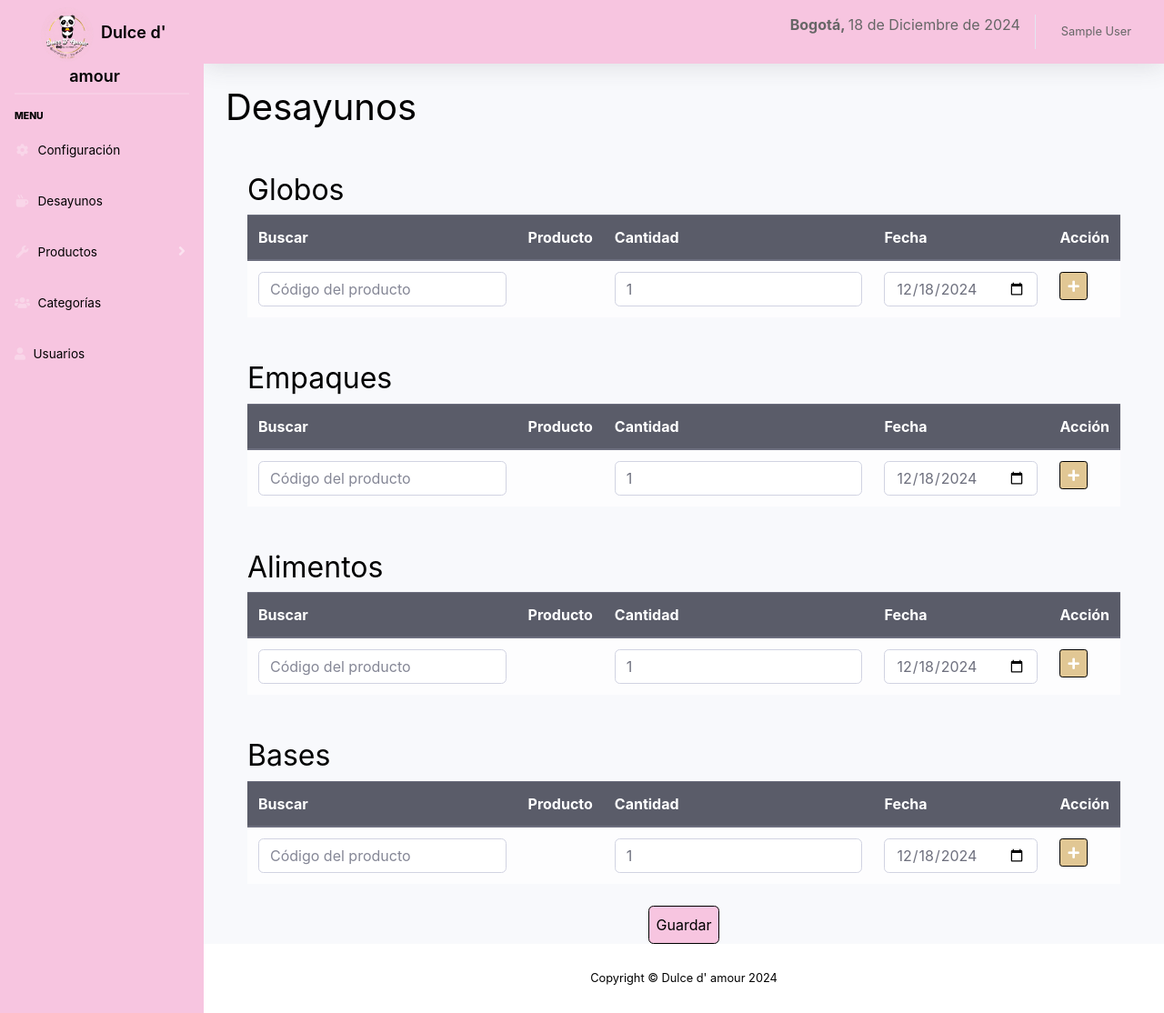
After one commit to Manuel22-N/dulcedamor, a Django app: page /desayunos/ in a window 1280 px wide. The commit adds this page. Shown: the whole page at 91% size. Run offline with Django 5.2, Linux system fonts and the light colour scheme; the visitor is signed in with stand-in values (Sample User, id 1); some libraries are stand-ins or nearby versions.

Commit message:
Añadida sección:desayunos

```diff
--- a/dulcedamor/settings.py
+++ b/dulcedamor/settings.py
@@ -85,11 +85,11 @@ WSGI_APPLICATION = 'dulcedamor.wsgi.application'
 DATABASES = {
     'default': {
         'ENGINE': 'django.db.backends.mysql',  # Usamos MySQL
-        'NAME': 'inventario_dulce',                # Nombre de la base de datos
+        'NAME': 'dbdulcedamor',                # Nombre de la base de datos
         'USER': 'root',                        # Usuario de MySQL
-        'PASSWORD': '123456',                # Contraseña de MySQL
+        'PASSWORD': 'Mrvg2906',                # Contraseña de MySQL
         'HOST': 'localhost',                   # Generalmente es localhost
-        'PORT': '33065',                        # El puerto por defecto para MySQL
+        'PORT': '3306',                        # El puerto por defecto para MySQL
     }
 }
 
--- a/dulcedamor/urls.py
+++ b/dulcedamor/urls.py
@@ -26,21 +26,23 @@ from dulcedamor.views.productos import productos
 from dulcedamor.views.actualizar_producto import actualizar_producto
 from django.conf import settings
 from django.conf.urls.static import static
-from django.conf import settings
+from dulcedamor.views.desayunos_views import desayunos, buscar_producto, guardar_desayuno
 
 urlpatterns = [
     path('admin/', admin.site.urls),
     path('users/', include('users.urls')),
     path('dashboard/', dashboard_view, name='dashboard'),
     path('dashboard/configuration/', configuration_view, name='configuration'),
-    # Rutas para gestionar usuarios
     path('gestionar-usuarios/', gestionar_usuarios, name='gestionar_usuarios'),
     path('gestionar-usuarios/editar/<int:usuario_id>/', editar_usuario, name='editar_usuario'),
     path('categorias/', categorias, name='categorias'),
     path('editar-categoria/<int:id>/', editar_categorias, name='editar_categorias'),
     path('nuevo-producto/', nuevo_producto, name='nuevo_producto'),
-    path('productos/',productos, name='productos'),
+    path('productos/', productos, name='productos'),
     path('actualizar-producto/<int:id>/', actualizar_producto, name='actualizar_producto'),
+    path('desayunos/', desayunos, name='desayunos'),
+    path('desayunos/buscar_producto/<str:codigo>/', buscar_producto, name='buscar_producto'),
+    path('desayunos/guardar/', guardar_desayuno, name='guardar_desayuno'),
 ]
 
 if settings.DEBUG:
--- /dev/null
+++ b/dulcedamor/views/desayunos_views.py
@@ -0,0 +1,63 @@
+import json
+from django.shortcuts import render
+from django.http import JsonResponse
+from django.contrib.auth.decorators import login_required
+from users.models import Producto
+from django.db import transaction
+
+# Vista para renderizar la página de desayunos
+@login_required(login_url='user_login')
+def desayunos(request):
+    return render(request, 'desayunos.html')
+
+# --- Función para buscar producto por código ---
+@login_required(login_url='user_login')
+def buscar_producto(request, codigo):
+    try:
+        producto = Producto.objects.get(codigo=codigo, estado="activo")
+        return JsonResponse({"success": True, "nombre": producto.nombre})
+    except Producto.DoesNotExist:
+        return JsonResponse({"success": False, "error": "Producto no encontrado"})
+
+# --- Función para guardar los productos y descontar stock ---
+@login_required(login_url='user_login')
+@transaction.atomic
+def guardar_desayuno(request):
+    if request.method == "POST":
+        try:
+            productos = json.loads(request.body).get('productos', [])
+            if not productos:
+                return JsonResponse({"success": False, "mensaje": "No se han agregado productos en ninguna tabla."})
+
+            # Validar stock de todos los productos antes de descontar
+            productos_insuficientes = []
+            for item in productos:
+                codigo = item.get("codigo")
+                cantidad = item.get("cantidad")
+
+                try:
+                    producto = Producto.objects.get(codigo=codigo, estado="activo")
+                    if producto.stock < cantidad:
+                        productos_insuficientes.append(f"{codigo} (stock disponible: {producto.stock}, solicitado: {cantidad})")
+                except Producto.DoesNotExist:
+                    productos_insuficientes.append(f"{codigo} (no existe)")
+
+            # Si hay productos con problemas, abortar la operación
+            if productos_insuficientes:
+                mensaje_error = "No se pudo realizar la operación. Los siguientes productos tienen problemas: " + ", ".join(productos_insuficientes)
+                return JsonResponse({"success": False, "mensaje": mensaje_error})
+
+            # Realizar el descuento si todo está en orden
+            for item in productos:
+                codigo = item.get("codigo")
+                cantidad = item.get("cantidad")
+                producto = Producto.objects.get(codigo=codigo, estado="activo")
+                producto.stock -= cantidad
+                producto.save()
+
+            return JsonResponse({"success": True, "mensaje": "Operación exitosa. Los productos fueron descontados del inventario."})
+
+        except json.JSONDecodeError:
+            return JsonResponse({"success": False, "mensaje": "Datos mal formateados."})
+
+    return JsonResponse({"success": False, "mensaje": "Método no permitido."})
--- /dev/null
+++ b/static/js/desayunos.js
@@ -0,0 +1,145 @@
+document.addEventListener("DOMContentLoaded", function () {
+    // Establecer la fecha actual en todos los campos de fecha
+    const fechaInputs = document.querySelectorAll('.fecha_actual');
+    const today = new Date().toISOString().split("T")[0];
+    fechaInputs.forEach(input => input.value = today);
+
+    // Delegación de eventos para manejar la búsqueda de productos
+    document.querySelectorAll('#tbl_globos, #tbl_empaques, #tbl_alimentos, #tbl_bases').forEach(tabla => {
+        tabla.querySelector('tbody').addEventListener('input', function (event) {
+            if (event.target.classList.contains('buscar_producto')) {
+                const input = event.target;
+                const tabla = input.getAttribute("data-tabla");
+                const codigo = input.value;
+                const productoNombre = input.closest('tr').querySelector('.producto_nombre');
+
+                if (codigo) {
+                    fetch(`/desayunos/buscar_producto/${codigo}/`)
+                        .then(response => response.json())
+                        .then(data => {
+                            if (data.success) {
+                                productoNombre.textContent = data.nombre;
+                            } else {
+                                productoNombre.textContent = "Producto no encontrado";
+                            }
+                        })
+                        .catch(error => console.error("Error:", error));
+                } else {
+                    productoNombre.textContent = "";
+                }
+            }
+        });
+    });
+
+    // Función para agregar una nueva fila
+    document.querySelectorAll('.agregar_fila').forEach(function (button) {
+        button.addEventListener('click', function () {
+            let tabla = this.dataset.tabla;
+            let filaNueva = document.createElement('tr');
+
+            // Crear la nueva fila con los mismos campos
+            filaNueva.innerHTML = `
+                <td><input type="text" class="form-control buscar_producto" data-tabla="${tabla}" placeholder="Código del producto"></td>
+                <td><span class="producto_nombre"></span></td>
+                <td><input type="number" class="form-control cantidad_producto" value="1" min="1" step="1"></td>
+                <td><input type="date" class="form-control fecha_actual" value="${today}"></td>
+                <td><button type="button" class="btn btn-danger btn-sm eliminar_fila"><i class="fas fa-trash"></i></button></td>
+            `;
+
+            // Agregar la nueva fila a la tabla correspondiente
+            document.querySelector(`#tbl_${tabla} tbody`).appendChild(filaNueva);
+
+            // Event listener para eliminar la fila
+            filaNueva.querySelector('.eliminar_fila').addEventListener('click', function () {
+                filaNueva.remove();
+            });
+        });
+    });
+
+    // --- Evento para guardar el desayuno ---
+    document.getElementById("guardar_desayuno").addEventListener("click", function () {
+        const tablas = ["globos", "empaques", "alimentos", "bases"];
+        let datos = [];
+
+        tablas.forEach(tabla => {
+            const filas = document.querySelectorAll(`#tbl_${tabla} tbody tr`);
+            filas.forEach(fila => {
+                const codigo = fila.querySelector(".buscar_producto").value.trim();
+                const cantidad = parseInt(fila.querySelector(".cantidad_producto").value, 10);
+                if (codigo && cantidad > 0) {
+                    datos.push({ tabla, codigo, cantidad });
+                }
+            });
+        });
+
+        if (datos.length === 0) {
+            mostrarMensaje("warning", "No se han agregado productos en ninguna tabla.");
+            return;
+        }
+
+        // Enviar los datos al backend
+        fetch("/desayunos/guardar/", {
+            method: "POST",
+            headers: {
+                "Content-Type": "application/json",
+                "X-CSRFToken": getCookie("csrftoken"),
+            },
+            body: JSON.stringify({ productos: datos }),
+        })
+            .then(response => response.json())
+            .then(data => {
+                const messageContainer = document.getElementById("message-container");
+                messageContainer.innerHTML = ""; // Limpiar mensajes previos
+
+                const message = document.createElement("div");
+                message.classList.add("alert", "mt-3"); // Estilo básico del mensaje
+                if (data.success) {
+                    message.classList.add("alert-success");
+                    message.textContent = data.mensaje;
+
+                    // Si la operación fue exitosa, limpiar las tablas
+                    tablas.forEach(tabla => {
+                        const tbody = document.querySelector(`#tbl_${tabla} tbody`);
+                        tbody.querySelectorAll("tr:not(:first-child)").forEach(fila => fila.remove());
+                    });
+                } else {
+                    message.classList.add("alert-danger");
+                    message.textContent = data.mensaje; // Mostrar el mensaje de error detallado
+                }
+
+                messageContainer.appendChild(message);
+
+                // Eliminar el mensaje después de 5 segundos
+                setTimeout(() => {
+                    message.remove();
+                }, 20000);
+            })
+            .catch(error => {
+                mostrarMensaje("error", "Ocurrió un error al guardar los datos.");
+                console.error("Error:", error);
+            });
+    });
+
+    // Función para mostrar mensajes en el contenedor
+    function mostrarMensaje(tipo, mensaje) {
+        const container = document.getElementById("message-container");
+        const colores = { success: "alert-success", error: "alert-danger", warning: "alert-warning" };
+        container.innerHTML = `<div class="alert ${colores[tipo]}">${mensaje}</div>`;
+    }
+
+    // Función para obtener el CSRF token
+    function getCookie(name) {
+        let cookieValue = null;
+        if (document.cookie && document.cookie !== "") {
+            const cookies = document.cookie.split(";");
+            for (let i = 0; i < cookies.length; i++) {
+                const cookie = cookies[i].trim();
+                if (cookie.substring(0, name.length + 1) === name + "=") {
+                    cookieValue = decodeURIComponent(cookie.substring(name.length + 1));
+                    break;
+                }
+            }
+        }
+        return cookieValue;
+    }
+});
--- /dev/null
+++ b/templates/desayunos.html
@@ -0,0 +1,134 @@
+{% extends 'base.html' %}
+
+{% load static %}
+
+{% block title %}Desayunos{% endblock %}
+
+{% block content %}
+
+<h1>Desayunos</h1>
+
+<!-- Tabla Globos -->
+<div class="container mt-5">
+    <table class="table table-light" id="tbl_globos">
+        <h2>Globos</h2>
+        <thead class="thead-dark">
+            <tr>
+                <th>Buscar</th>
+                <th>Producto</th>
+                <th>Cantidad</th>
+                <th>Fecha</th>
+                <th>Acción</th>
+            </tr>
+        </thead>
+        <tbody>
+            <tr>
+                <td><input type="text" class="form-control buscar_producto" data-tabla="globos" placeholder="Código del producto"></td>
+                <td><span class="producto_nombre"></span></td>
+                <td><input type="number" class="form-control cantidad_producto" value="1" min="1" step="1"></td>
+                <td><input type="date" class="form-control fecha_actual" value=""></td>
+                <td>
+                    <button type="button" class="btn btn-success btn-sm agregar_fila" data-tabla="globos">
+                        <i class="fas fa-plus"></i>
+                    </button>
+                </td>
+            </tr>
+        </tbody>
+    </table>
+</div>
+
+<!-- Tabla Empaques -->
+<div class="container mt-5">
+    <table class="table table-light" id="tbl_empaques">
+        <h2>Empaques</h2>
+        <thead class="thead-dark">
+            <tr>
+                <th>Buscar</th>
+                <th>Producto</th>
+                <th>Cantidad</th>
+                <th>Fecha</th>
+                <th>Acción</th>
+            </tr>
+        </thead>
+        <tbody>
+            <tr>
+                <td><input type="text" class="form-control buscar_producto" data-tabla="empaques" placeholder="Código del producto"></td>
+                <td><span class="producto_nombre"></span></td>
+                <td><input type="number" class="form-control cantidad_producto" value="1" min="1" step="1"></td>
+                <td><input type="date" class="form-control fecha_actual" value=""></td>
+                <td>
+                    <button type="button" class="btn btn-success btn-sm agregar_fila" data-tabla="empaques">
+                        <i class="fas fa-plus"></i>
+                    </button>
+                </td>
+            </tr>
+        </tbody>
+    </table>
+</div>
+
+<!-- Tabla Alimentos -->
+<div class="container mt-5">
+    <table class="table table-light" id="tbl_alimentos">
+        <h2>Alimentos</h2>
+        <thead class="thead-dark">
+            <tr>
+                <th>Buscar</th>
+                <th>Producto</th>
+                <th>Cantidad</th>
+                <th>Fecha</th>
+                <th>Acción</th>
+            </tr>
+        </thead>
+        <tbody>
+            <tr>
+                <td><input type="text" class="form-control buscar_producto" data-tabla="alimentos" placeholder="Código del producto"></td>
+                <td><span class="producto_nombre"></span></td>
+                <td><input type="number" class="form-control cantidad_producto" value="1" min="1" step="1"></td>
+                <td><input type="date" class="form-control fecha_actual" value=""></td>
+                <td>
+                    <button type="button" class="btn btn-success btn-sm agregar_fila" data-tabla="alimentos">
+                        <i class="fas fa-plus"></i>
+                    </button>
+                </td>
+            </tr>
+        </tbody>
+    </table>
+</div>
+
+<!-- Tabla Bases -->
+<div class="container mt-5">
+    <table class="table table-light" id="tbl_bases">
+        <h2>Bases</h2>
+        <thead class="thead-dark">
+            <tr>
+                <th>Buscar</th>
+                <th>Producto</th>
+                <th>Cantidad</th>
+                <th>Fecha</th>
+                <th>Acción</th>
+            </tr>
+        </thead>
+        <tbody>
+            <tr>
+                <td><input type="text" class="form-control buscar_producto" data-tabla="bases" placeholder="Código del producto"></td>
+                <td><span class="producto_nombre"></span></td>
+                <td><input type="number" class="form-control cantidad_producto" value="1" min="1" step="1"></td>
+                <td><input type="date" class="form-control fecha_actual" value=""></td>
+                <td>
+                    <button type="button" class="btn btn-success btn-sm agregar_fila" data-tabla="bases">
+                        <i class="fas fa-plus"></i>
+                    </button>
+                </td>
+            </tr>
+        </tbody>
+    </table>
+</div>
+<!-- Mensajes dinámicos -->
+<div id="message-container" class="container mt-3"></div>
+<div class="d-flex justify-content-center mt-4">
+    <button id="guardar_desayuno" class="btn btn-primary py-2 px-2">Guardar</button>
+</div>
+
+<script src="{% static 'js/desayunos.js' %}"></script>
+
+{% endblock %}
--- a/templates/includes/sidebar.html
+++ b/templates/includes/sidebar.html
@@ -14,6 +14,12 @@
         <a class="nav-link" href="{% url 'configuration' %}">
             <i class="fas fa-fw fa-cog"></i>
             <span>Configuración</span>
+        </a>
+    </li>
+    <li class="nav-item">
+        <a class="nav-link" href="{% url 'desayunos' %}">
+            <i class="fas fa-fw fa-mug-hot"></i>
+            <span>Desayunos</span>
         </a>
     </li>
     <li class="nav-item">
```
Also changed, not shown: media/productos/Imagenglobo_6uiPlhD.jpg (added).
